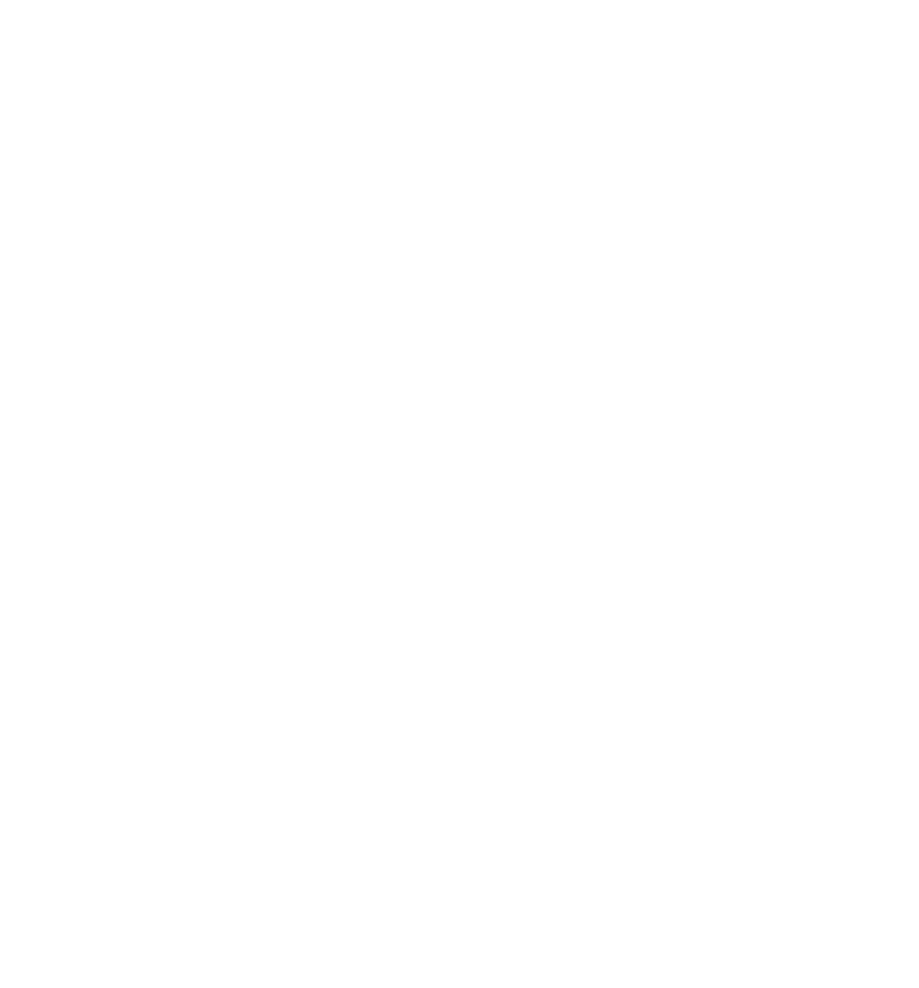
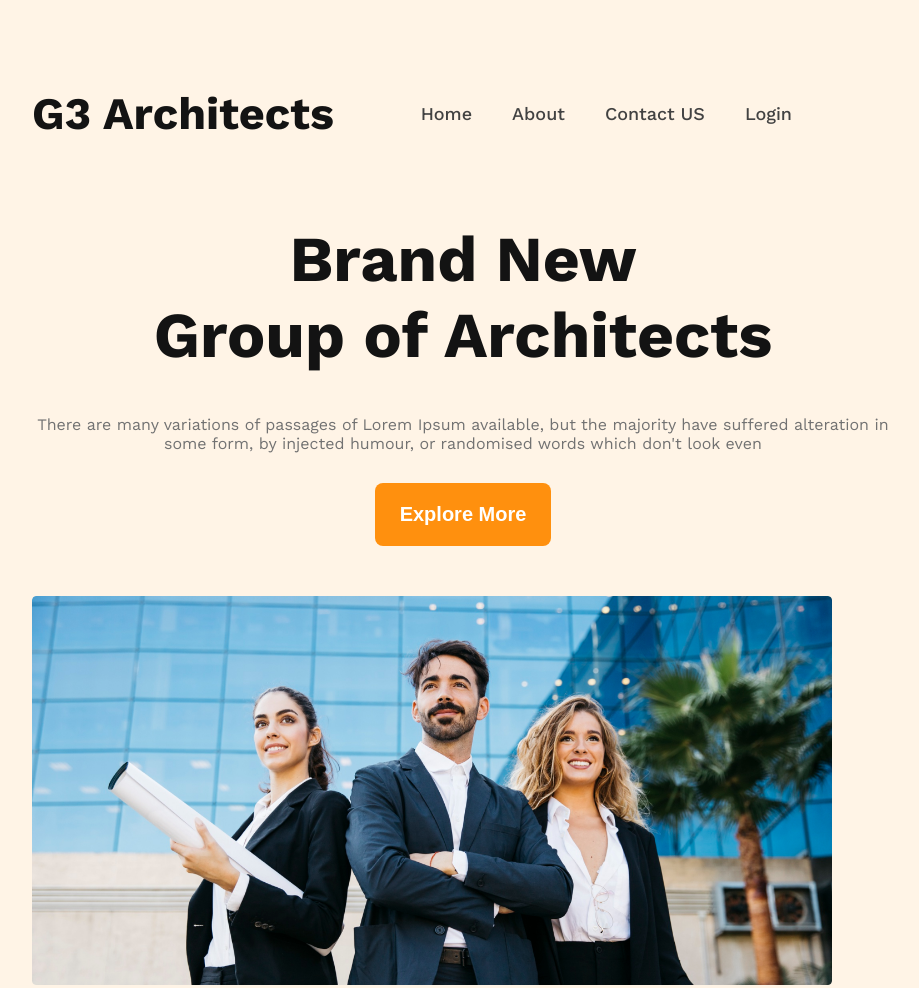
Before and after one commit to princeshariar/g3-architects, a plain HTML site: page index.html in a window 1280 px wide. Shown: the whole page, without its empty margins (208-1127 px from the left). Before the commit the page ends 800 px from the top, so only its background shows below. Drawn offline with nearby package versions, Linux system fonts and the light colour scheme.

Commit message:
header section done with responsibe

```diff
--- a/index.html
+++ b/index.html
@@ -9,12 +9,31 @@
     <link rel="preconnect" href="https://fonts.gstatic.com" crossorigin>
     <link href="https://fonts.googleapis.com/css2?family=Work+Sans:wght@400;500;600;700;800&display=swap"
         rel="stylesheet">
+    <link rel="stylesheet" href="styles/styles.css">
 
 </head>
 
 <body>
     <header>
+        <nav class="nav-container">
+            <h2 class="nav-title">G3 Architects</h2>
+            <ul>
+                <li><a href="">Home</a></li>
+                <li><a href="">About</a></li>
+                <li><a href="">Contact US</a></li>
+                <li><a href="">Login</a></li>
+            </ul>
+        </nav>
 
+        <div class="banner-container">
+            <div class="banner">
+                <h1 class="banner-title">Brand New <br>
+                    Group of Architects </h1>
+                <p class="banner-description">There are many variations of passages of Lorem Ipsum available, but the majority have suffered alteration in some form, by injected humour, or randomised words which don't look even</p>
+                <button class="btn-primary">Explore More</button>
+            </div>
+        </div>
+        <img class="banner-img" src="images/banner.png" alt="">
 
     </header>
 
--- a/styles/styles.css
+++ b/styles/styles.css
@@ -1,3 +1,129 @@
-body{
+body {
     font-family: 'Work Sans', sans-serif;
+    margin: 0;
 }
+
+
+/* common styles */
+.btn-primary {
+    color: #FFF;
+    font-size: 20px;
+    font-weight: 600;
+    padding: 20px 25px;
+    border-radius: 8px;
+    background: #FF900E;
+    border: none;
+    margin-bottom: 50px;
+    margin-top: 30px;
+
+}
+
+/* header related styles */
+header {
+    padding: 50px 240px 50px 240px;
+    background: rgba(255, 144, 14, 0.10);
+
+}
+
+.nav-container {
+    display: flex;
+    justify-content: space-between;
+    align-items: center;
+}
+
+.nav-title {
+    color: var(--Dark-01, #131313);
+    text-align: center;
+    font-size: 45px;
+    font-weight: 700;
+
+}
+
+nav ul {
+    display: flex;
+}
+
+nav li {
+    list-style: none;
+
+}
+
+nav li a {
+    text-decoration: none;
+    margin-right: 40px;
+    color: var(--Dark-02, #424242);
+    text-align: center;
+    font-size: 18px;
+    font-weight: 500;
+
+
+}
+
+.banner-container {
+
+
+}
+
+.banner {
+    width: 862px;
+    margin: 0 auto;
+    text-align: center;
+
+}
+
+.banner-title {
+    color: var(--Dark-01, #131313);
+
+    font-size: 64px;
+    font-weight: 700;
+}
+
+.banner-description {
+    color: var(--Dark-03, #727272);
+    margin-bottom: 0;
+
+
+    font-size: 16px;
+    font-weight: 400;
+
+    /* 162.5% */
+}
+.banner-img{
+    width: 100%;
+}
+
+
+
+
+
+
+/* responsible code here */
+/* mobile device */
+@media screen and (max-width:576px){
+    header{
+        padding: 10px 20px;
+    }
+    .nav-container{
+        flex-direction: column;
+    }
+    nav ul{
+        /* display: flex; */
+        flex-direction: column;
+    }
+    .banner{
+        width: auto;
+    }
+
+
+}
+
+/* tablet -------------- */
+
+@media screen and (min-width:576px) and (max-width:960px) {
+    header{
+        padding: 20px;
+    }
+    .nav-container{
+        flex-direction: column;
+    }
+}
```
